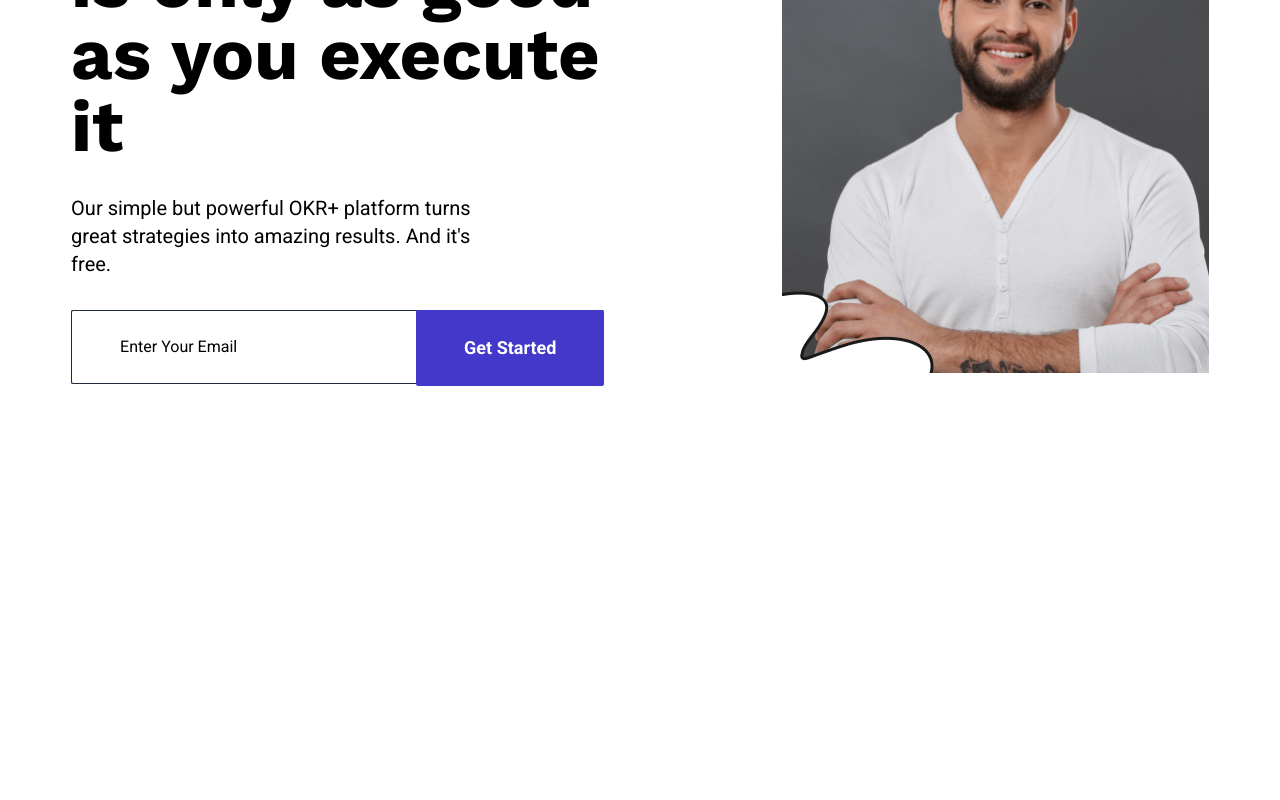
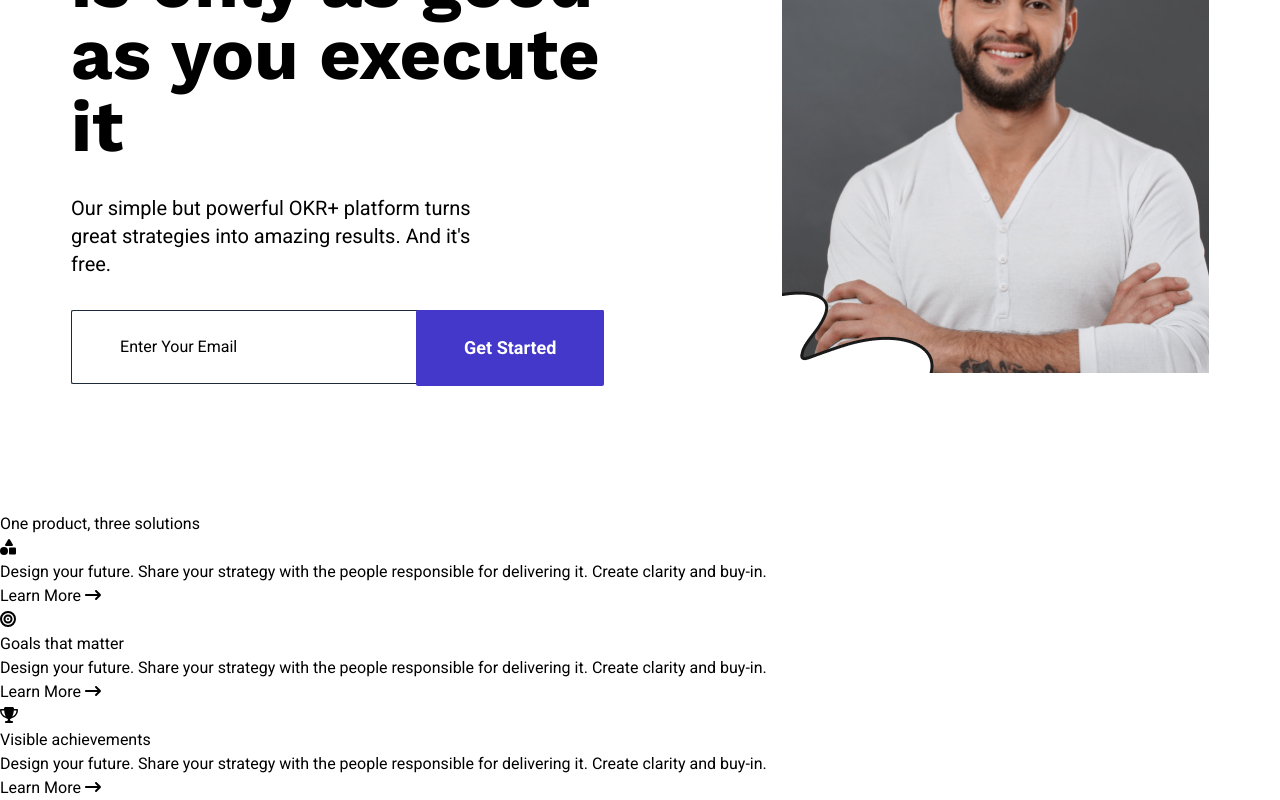
Before and after one commit to FrontEndDevo/peboo, a React (Vite) app: page / in a window 1280 px wide. Shown: the part 286-1086 px from the top of the page. Before the commit the page ends 800 px from the top, so only its background shows below. Built offline with nearby package versions, Linux system fonts and the light colour scheme.

Commit message:
Create Products component and finish the JSX

```diff
--- a/src/App.jsx
+++ b/src/App.jsx
@@ -1,9 +1,11 @@
 import Header from "./components/Header";
+import Products from "./components/Products";
 
 const App = () => {
   return (
     <>
       <Header />
+      <Products />
     </>
   );
 };
--- /dev/null
+++ b/src/components/Products.jsx
@@ -0,0 +1,51 @@
+import {
+  faArrowRightLong,
+  faBullseye,
+  faShapes,
+  faTrophy,
+} from "@fortawesome/free-solid-svg-icons";
+import { FontAwesomeIcon } from "@fortawesome/react-fontawesome";
+
+const Products = () => {
+  return (
+    <section>
+      <h2>One product, three solutions</h2>
+      <div>
+        <div>
+          <FontAwesomeIcon icon={faShapes} />
+          <p>
+            Design your future. Share your strategy with the people responsible
+            for delivering it. Create clarity and buy-in.
+          </p>
+          <button>
+            Learn More <FontAwesomeIcon icon={faArrowRightLong} />
+          </button>
+        </div>
+        <div>
+          <FontAwesomeIcon icon={faBullseye} />
+          <h4>Goals that matter</h4>
+          <p>
+            Design your future. Share your strategy with the people responsible
+            for delivering it. Create clarity and buy-in.
+          </p>
+          <button>
+            Learn More <FontAwesomeIcon icon={faArrowRightLong} />
+          </button>
+        </div>
+        <div>
+          <FontAwesomeIcon icon={faTrophy} />
+          <h4>Visible achievements</h4>
+          <p>
+            Design your future. Share your strategy with the people responsible
+            for delivering it. Create clarity and buy-in.
+          </p>
+          <button>
+            Learn More <FontAwesomeIcon icon={faArrowRightLong} />
+          </button>
+        </div>
+      </div>
+    </section>
+  );
+};
+
+export default Products;
```
